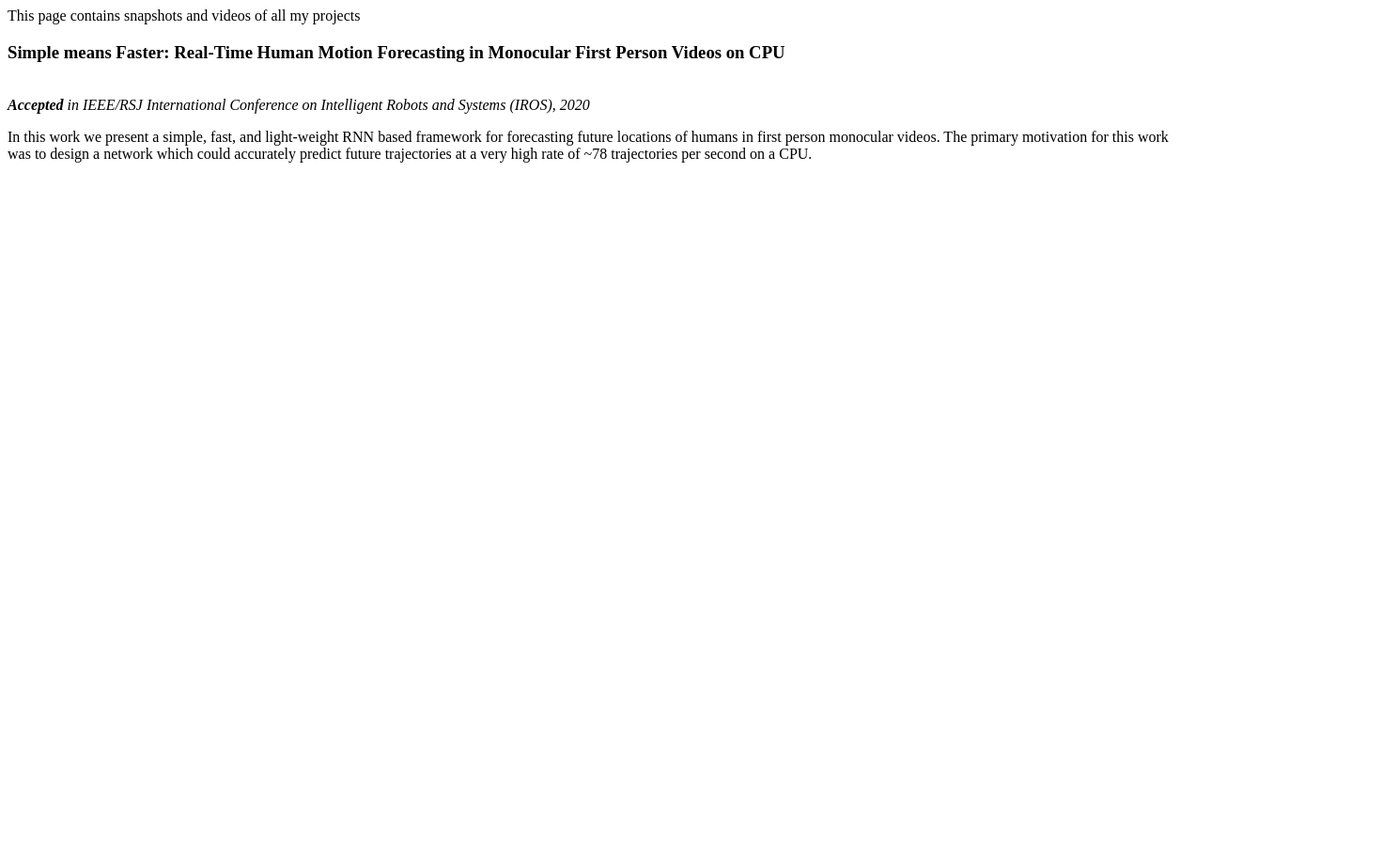
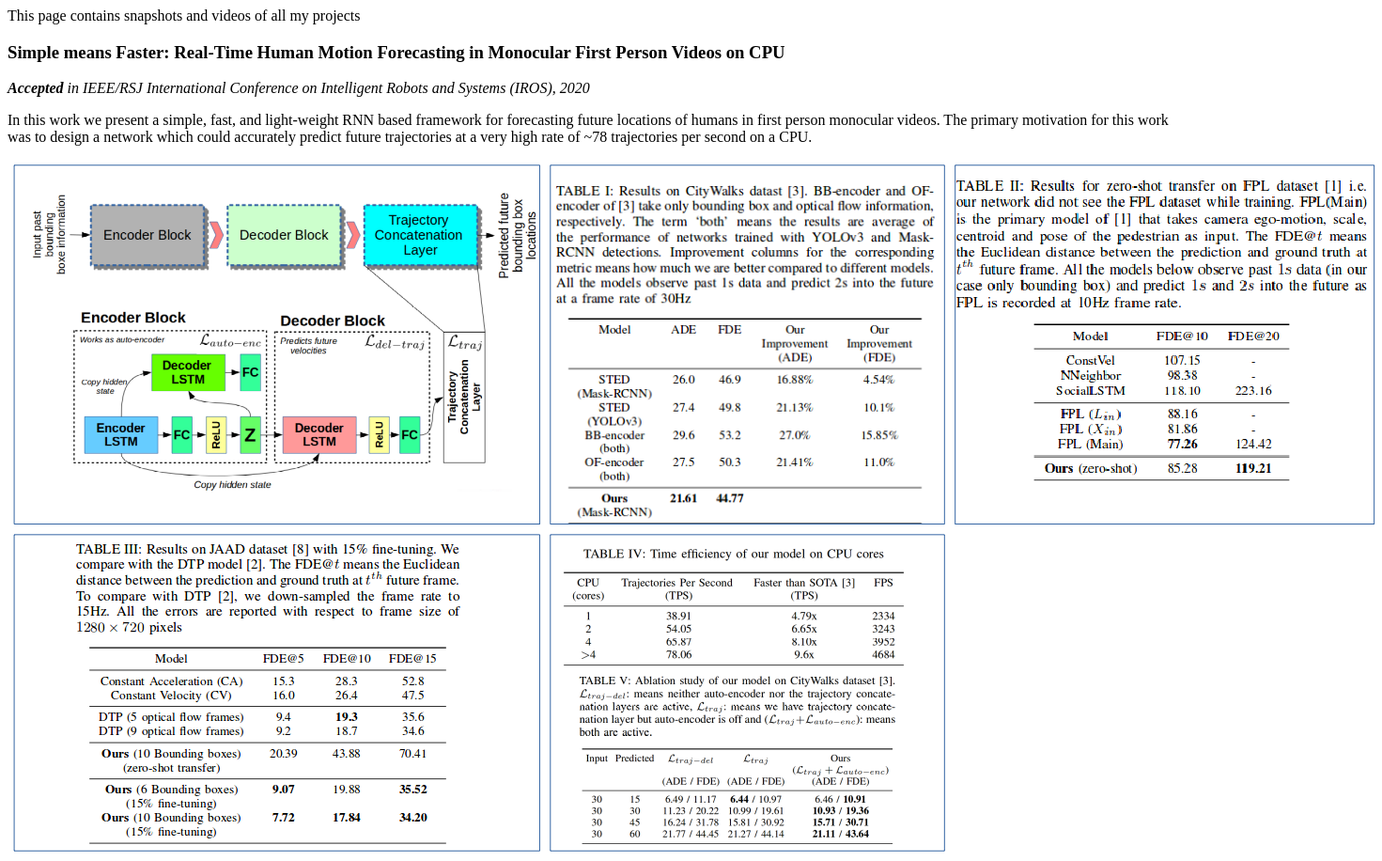
Before and after one commit to JunaidCS032/junaidcs032-projects.github.io, a plain HTML site: page index.html in a window 1280 px wide. Shown: the whole page at 94% size, 1471 px wide, since content can reach past the window. Before the commit the page ends 800 px from the top, so only its background shows below. Drawn offline with Linux system fonts and the light colour scheme.

Commit message:
Update index.html

```diff
--- a/index.html
+++ b/index.html
@@ -1,7 +1,6 @@
 This page contains snapshots and videos of all my projects
 
 <h3>Simple means Faster: Real-Time Human Motion Forecasting in Monocular First Person Videos on CPU </h3>
-<br>
 
 <i><b>Accepted</b> in IEEE/RSJ International Conference on Intelligent Robots and Systems (IROS), 2020 </i>
 <br>
@@ -10,3 +9,4 @@ This page contains snapshots and videos of all my projects
   of humans in first person monocular videos. The primary motivation for this work was to design a network which
   could accurately predict future trajectories at a very high rate of ~78 trajectories per second on a CPU.
 </p>
+<img src="./IROS2020.png">
```
